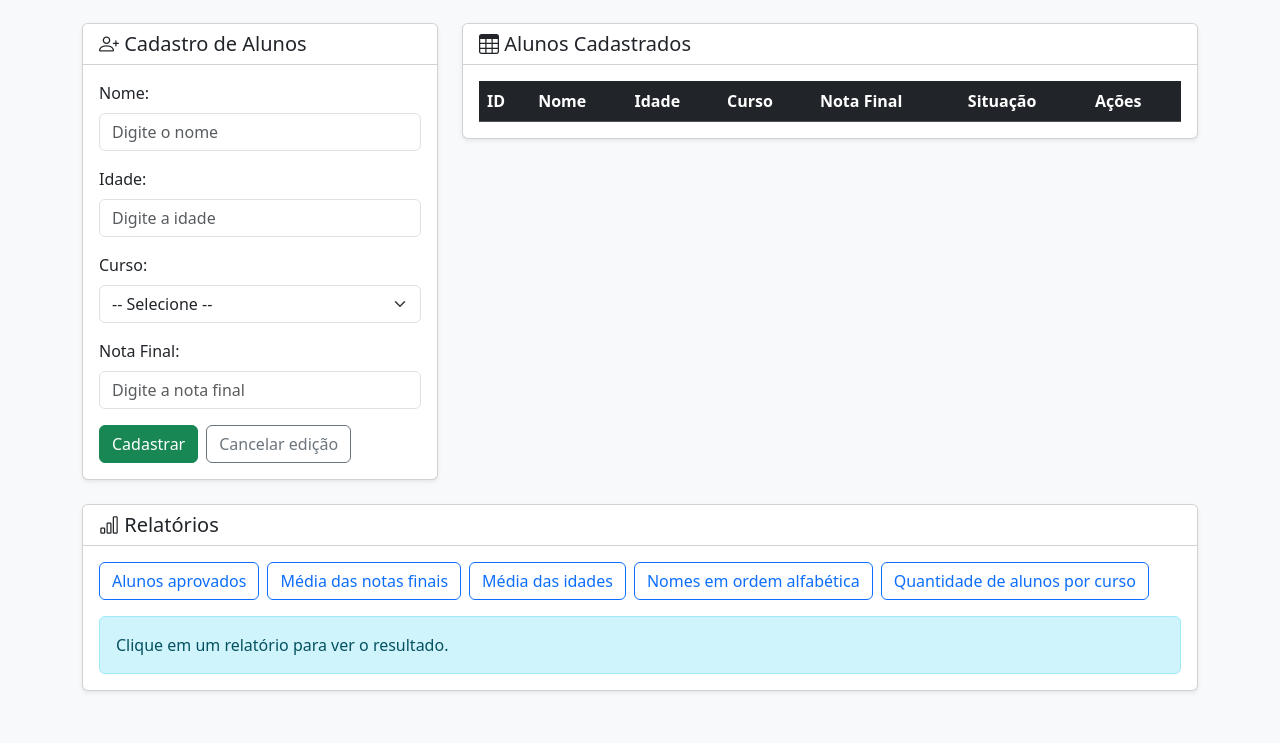
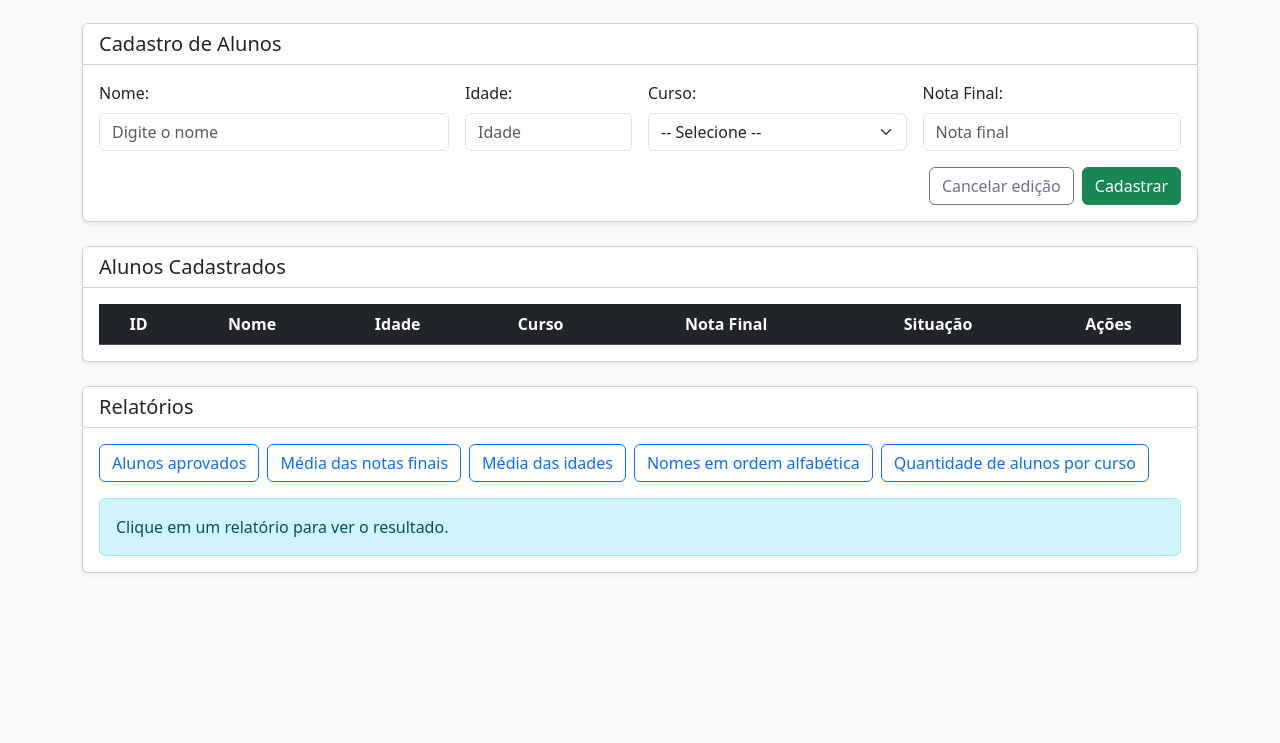
Before and after one commit to MariaJulia015/Gerenciamento_Alunos, a plain HTML site: page index.html in a window 1280 px wide. Shown: the part 57-800 px from the top of the page. Drawn offline with nearby package versions, Linux system fonts and the light colour scheme.

Commit message:
Reorganiza formulário e tabela

```diff
--- a/index.html
+++ b/index.html
@@ -5,33 +5,31 @@
     <meta name="viewport" content="width=device-width, initial-scale=1.0">
     <title>EC01 - DevTech Academy - Alunos</title>
     <link rel="stylesheet" href="https://cdn.jsdelivr.net/npm/bootstrap@5.3.8/dist/css/bootstrap.min.css">
-    <link rel="stylesheet" href="https://cdn.jsdelivr.net/npm/bootstrap-icons@1.13.1/font/bootstrap-icons.min.css">
 </head>
 <body class="bg-light">
     <nav class="navbar navbar-dark bg-primary mb-4">
-        <div class="container">
-            <span class="navbar-brand"><i class="bi bi-mortarboard-fill"></i> DevTech Academy - Gerenciamento de Alunos</span>
+        <div class="container justify-content-center">
+            <span class="navbar-brand mx-0 fw-semibold">DevTech Academy - Gerenciamento de Alunos</span>
         </div>
     </nav>
 
-    <div class="container">
-        <div class="row g-4">
-            <div class="col-lg-4">
-                <div class="card shadow-sm">
+    <div class="container mb-4">
+        <div class="card shadow-sm mb-4">
             <div class="card-header bg-white">
-                        <h5 class="mb-0"><i class="bi bi-person-plus"></i> Cadastro de Alunos</h5>
+                <h5 class="mb-0">Cadastro de Alunos</h5>
             </div>
             <div class="card-body">
                 <form id="formAluno" method="post">
-                            <div class="mb-3">
+                    <div class="row g-3 align-items-end">
+                        <div class="col-md-4">
                             <label for="nome" class="form-label">Nome:</label>
                             <input type="text" class="form-control" id="nome" name="nome" placeholder="Digite o nome" required>
                         </div>
-                            <div class="mb-3">
+                        <div class="col-md-2">
                             <label for="idade" class="form-label">Idade:</label>
-                                <input type="number" class="form-control" id="idade" name="idade" min="0" placeholder="Digite a idade" required>
+                            <input type="number" class="form-control" id="idade" name="idade" min="0" placeholder="Idade" required>
                         </div>
-                            <div class="mb-3">
+                        <div class="col-md-3">
                             <label for="curso" class="form-label">Curso:</label>
                             <select class="form-select" id="curso" name="curso" required>
                                 <option value="">-- Selecione --</option>
@@ -40,26 +38,25 @@
                                 <option value="Java">Java</option>
                             </select>
                         </div>
-                            <div class="mb-3">
+                        <div class="col-md-3">
                             <label for="notaFinal" class="form-label">Nota Final:</label>
-                                <input type="number" class="form-control" id="notaFinal" name="notaFinal" min="0" max="10" step="0.1" placeholder="Digite a nota final" required>
+                            <input type="number" class="form-control" id="notaFinal" name="notaFinal" min="0" max="10" step="0.1" placeholder="Nota final" required>
                         </div>
-                            <div class="d-flex gap-2">
+                    </div>
+                    <div class="d-flex justify-content-end gap-2 mt-3">
+                        <input type="button" class="btn btn-outline-secondary" id="btnCancelar" value="Cancelar edição">
                         <input type="submit" class="btn btn-success" id="btnCadastrar" value="Cadastrar">
-                                <input type="button" class="btn btn-outline-secondary" id="btnCancelar" value="Cancelar edição">
                     </div>
                 </form>
             </div>
         </div>
-            </div>
 
-            <div class="col-lg-8">
-                <div class="card shadow-sm">
+        <div class="card shadow-sm mb-4">
             <div class="card-header bg-white">
-                        <h5 class="mb-0"><i class="bi bi-table"></i> Alunos Cadastrados</h5>
+                <h5 class="mb-0">Alunos Cadastrados</h5>
             </div>
             <div class="card-body table-responsive">
-                        <table class="table table-striped table-hover align-middle mb-0">
+                <table class="table table-striped table-hover align-middle text-center mb-0">
                     <thead class="table-dark">
                         <tr>
                             <th>ID</th>
@@ -76,12 +73,10 @@
                 </table>
             </div>
         </div>
-            </div>
-        </div>
 
-        <div class="card shadow-sm my-4">
+        <div class="card shadow-sm">
             <div class="card-header bg-white">
-                <h5 class="mb-0"><i class="bi bi-bar-chart"></i> Relatórios</h5>
+                <h5 class="mb-0">Relatórios</h5>
             </div>
             <div class="card-body">
                 <div class="d-flex flex-wrap gap-2 mb-3">
--- a/js/script.js
+++ b/js/script.js
@@ -108,12 +108,12 @@ class AlunoController {
 
 
             const btnEditar = document.createElement("button");
-            btnEditar.innerHTML = '<i class="bi bi-pencil-square"></i> Editar';
+            btnEditar.innerText = "Editar";
             btnEditar.type = "button";
             btnEditar.className = "btn btn-sm btn-warning me-1";
 
             const btnExcluir = document.createElement("button");
-            btnExcluir.innerHTML = '<i class="bi bi-trash"></i> Excluir';
+            btnExcluir.innerText = "Excluir";
             btnExcluir.type = "button";
             btnExcluir.className = "btn btn-sm btn-danger";
 
```
Lines whose indentation alone changed are shown as unchanged.
